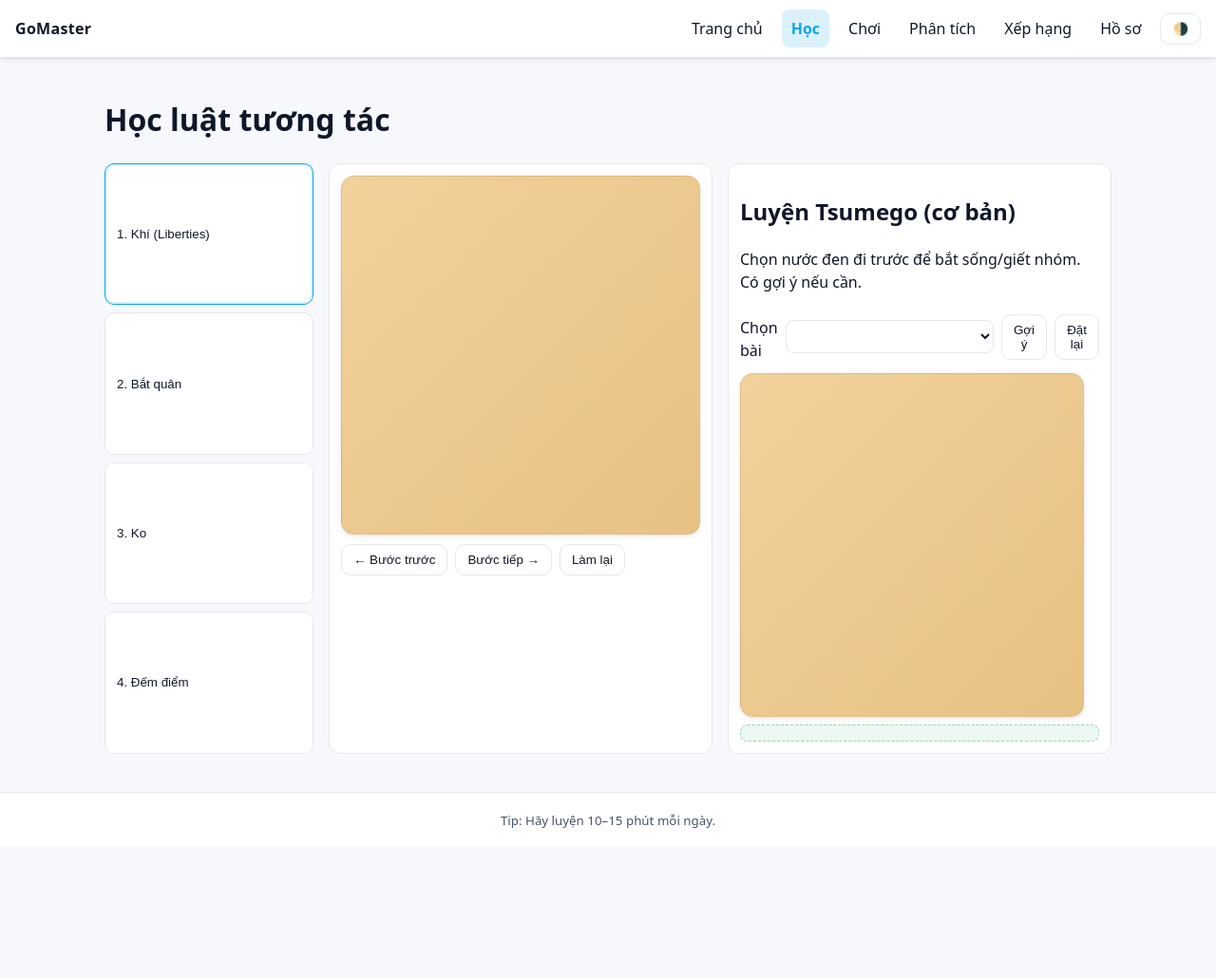
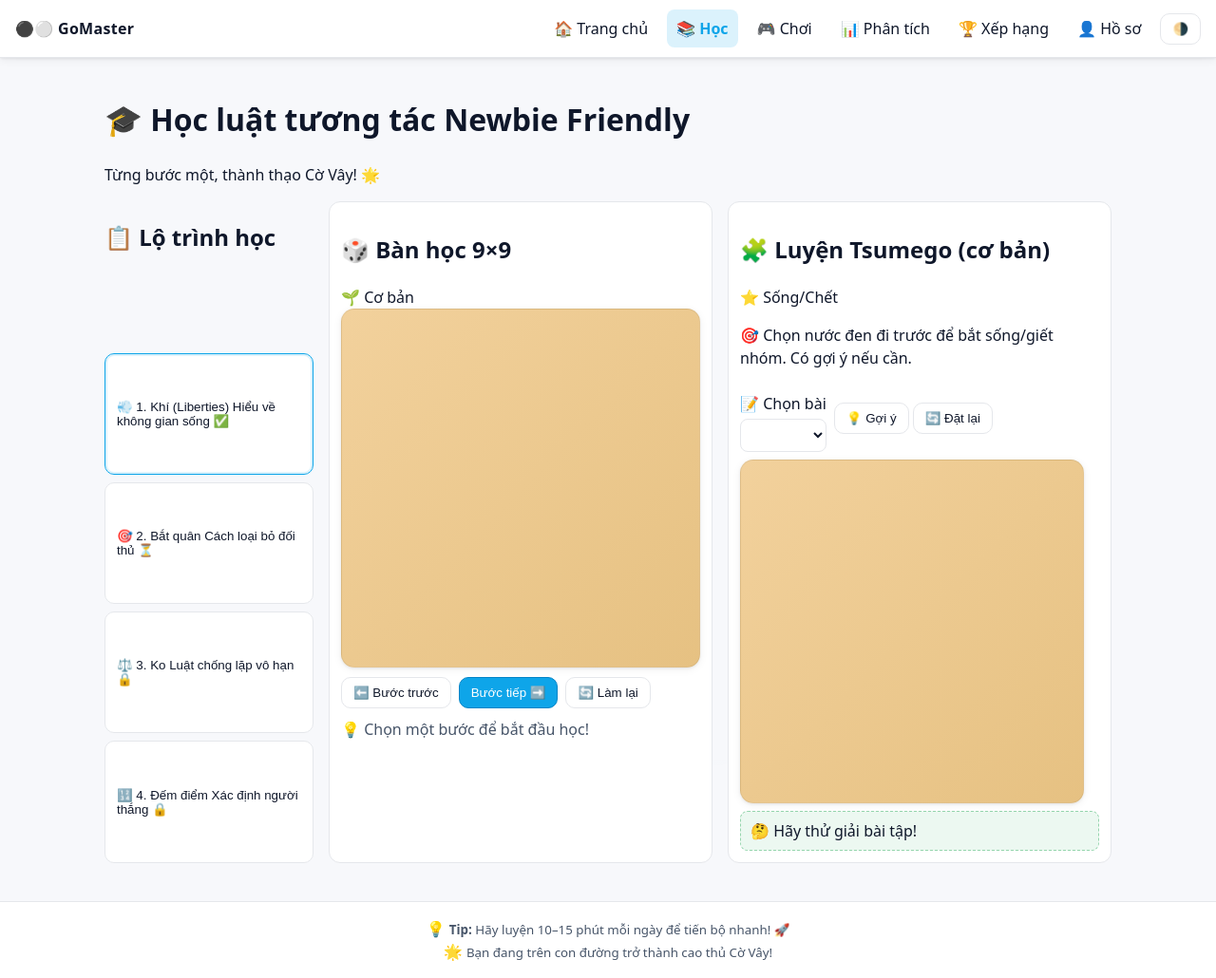
Before and after one commit to anh627/Tr-ch-i-c-v-y, a plain HTML site: page learn.html in a window 1280 px wide. Shown: the whole page at 95% size. Before the commit the page ends 891 px from the top, so only its background shows below. Drawn offline with Linux system fonts and the light colour scheme; a script that the page names is missing.

Commit message:
Update learn.html

```diff
--- a/learn.html
+++ b/learn.html
@@ -14,72 +14,184 @@
   <link rel="icon" href="data:," />
   <link rel="stylesheet" href="styles/main.css" />
   <link rel="stylesheet" href="styles/learn.css" />
+  <link href="https://fonts.googleapis.com/css2?family=Inter:wght@400;500;600;700&display=swap" rel="stylesheet">
 </head>
 <body data-page="learn">
 <a class="skip-link" href="#main">Bỏ qua tới nội dung chính</a>
 
 <header class="topbar" role="banner">
-  <a class="brand" href="index.html">GoMaster</a>
+  <a class="brand" href="index.html">
+    <span class="brand-icon">⚫⚪</span>
+    GoMaster
+  </a>
   <nav class="nav" aria-label="Điều hướng chính">
-    <a href="index.html">Trang chủ</a>
-    <a href="learn.html" aria-current="page">Học</a>
-    <a href="play.html">Chơi</a>
-    <a href="analysis.html">Phân tích</a>
-    <a href="ranking.html">Xếp hạng</a>
-    <a href="profile.html">Hồ sơ</a>
+    <a href="index.html">🏠 Trang chủ</a>
+    <a href="learn.html" aria-current="page" class="nav-active">📚 Học</a>
+    <a href="play.html">🎮 Chơi</a>
+    <a href="analysis.html">📊 Phân tích</a>
+    <a href="ranking.html">🏆 Xếp hạng</a>
+    <a href="profile.html">👤 Hồ sơ</a>
     <button id="themeToggle" class="btn ghost" type="button" aria-label="Đổi chế độ sáng/tối" aria-pressed="false" title="Đổi chế độ sáng/tối">🌗</button>
   </nav>
 </header>
 
 <main id="main" class="container learn">
-  <h1>Học luật tương tác</h1>
+  <div class="page-header">
+    <h1>
+      <span class="page-icon">🎓</span>
+      Học luật tương tác
+      <span class="page-badge">Newbie Friendly</span>
+    </h1>
+    <p class="page-subtitle">Từng bước một, thành thạo Cờ Vây! 🌟</p>
+  </div>
+
   <div class="learn-grid">
     <aside class="steps" role="navigation" aria-label="Các bước học">
-      <button class="step active" data-step="1" type="button" aria-pressed="true" title="Bước 1: Khí (Liberties)">1. Khí (Liberties)</button>
-      <button class="step" data-step="2" type="button" aria-pressed="false" title="Bước 2: Bắt quân">2. Bắt quân</button>
-      <button class="step" data-step="3" type="button" aria-pressed="false" title="Bước 3: Ko">3. Ko</button>
-      <button class="step" data-step="4" type="button" aria-pressed="false" title="Bước 4: Đếm điểm">4. Đếm điểm</button>
+      <div class="steps-header">
+        <h2>📋 Lộ trình học</h2>
+        <div class="progress-bar">
+          <div class="progress-fill" style="width: 25%"></div>
+        </div>
+      </div>
+      <button class="step active" data-step="1" type="button" aria-pressed="true" title="Bước 1: Khí (Liberties)">
+        <span class="step-icon">💨</span>
+        <span class="step-content">
+          <span class="step-title">1. Khí (Liberties)</span>
+          <span class="step-desc">Hiểu về không gian sống</span>
+        </span>
+        <span class="step-status">✅</span>
+      </button>
+      <button class="step" data-step="2" type="button" aria-pressed="false" title="Bước 2: Bắt quân">
+        <span class="step-icon">🎯</span>
+        <span class="step-content">
+          <span class="step-title">2. Bắt quân</span>
+          <span class="step-desc">Cách loại bỏ đối thủ</span>
+        </span>
+        <span class="step-status">⏳</span>
+      </button>
+      <button class="step" data-step="3" type="button" aria-pressed="false" title="Bước 3: Ko">
+        <span class="step-icon">⚖️</span>
+        <span class="step-content">
+          <span class="step-title">3. Ko</span>
+          <span class="step-desc">Luật chống lặp vô hạn</span>
+        </span>
+        <span class="step-status">🔒</span>
+      </button>
+      <button class="step" data-step="4" type="button" aria-pressed="false" title="Bước 4: Đếm điểm">
+        <span class="step-icon">🔢</span>
+        <span class="step-content">
+          <span class="step-title">4. Đếm điểm</span>
+          <span class="step-desc">Xác định người thắng</span>
+        </span>
+        <span class="step-status">🔒</span>
+      </button>
     </aside>
 
     <section class="board-pane" aria-labelledby="learnBoardLabel">
-      <h2 id="learnBoardLabel" class="sr-only">Bàn học 9×9</h2>
+      <div class="board-header">
+        <h2 id="learnBoardLabel">
+          <span class="board-icon">🎲</span>
+          Bàn học 9×9
+        </h2>
+        <div class="difficulty-badge">
+          <span class="difficulty-icon">🌱</span>
+          <span>Cơ bản</span>
+        </div>
+      </div>
       <p id="learnBoardHelp" class="sr-only">
         Điều khiển bàn: chuột để đặt quân, bàn phím mũi tên để di chuyển con trỏ, Enter để đặt, Backspace để hoàn tác (nếu có).
       </p>
+      <div class="board-container">
         <canvas id="learnBoard" width="480" height="480" tabindex="0" aria-label="Bàn học 9×9" aria-describedby="learnBoardHelp">
           Trình duyệt của bạn không hỗ trợ canvas.
         </canvas>
+      </div>
       <div class="board-controls">
-        <button id="prevStep" class="btn" type="button">← Bước trước</button>
-        <button id="nextStep" class="btn" type="button">Bước tiếp →</button>
-        <button id="resetStep" class="btn ghost" type="button">Làm lại</button>
+        <button id="prevStep" class="btn secondary" type="button">
+          <span class="btn-icon">⬅️</span>
+          Bước trước
+        </button>
+        <button id="nextStep" class="btn primary" type="button">
+          Bước tiếp
+          <span class="btn-icon">➡️</span>
+        </button>
+        <button id="resetStep" class="btn ghost" type="button">
+          <span class="btn-icon">🔄</span>
+          Làm lại
+        </button>
       </div>
-      <div class="explain" id="learnExplain" role="status" aria-live="polite"></div>
+      <div class="explain" id="learnExplain" role="status" aria-live="polite">
+        <div class="explain-content">
+          <span class="explain-icon">💡</span>
+          <span class="explain-text">Chọn một bước để bắt đầu học!</span>
+        </div>
+      </div>
     </section>
 
     <section class="practice" aria-labelledby="practiceTitle">
-      <h2 id="practiceTitle">Luyện Tsumego (cơ bản)</h2>
-      <p>Chọn nước đen đi trước để bắt sống/giết nhóm. Có gợi ý nếu cần.</p>
+      <div class="practice-header">
+        <h2 id="practiceTitle">
+          <span class="practice-icon">🧩</span>
+          Luyện Tsumego (cơ bản)
+        </h2>
+        <div class="practice-badge">
+          <span class="badge-icon">⭐</span>
+          <span>Sống/Chết</span>
+        </div>
+      </div>
+      <p class="practice-desc">
+        <span class="desc-icon">🎯</span>
+        Chọn nước đen đi trước để bắt sống/giết nhóm. Có gợi ý nếu cần.
+      </p>
       <div class="practice-row">
-        <label for="puzzleSelect">Chọn bài</label>
+        <div class="practice-control">
+          <label for="puzzleSelect">
+            <span class="label-icon">📝</span>
+            Chọn bài
+          </label>
           <select id="puzzleSelect" class="select" aria-describedby="puzzleHelp"></select>
           <small id="puzzleHelp" class="sr-only">Chọn bài luyện Tsumego.</small>
-        <button id="puzzleHint" class="btn ghost" type="button">Gợi ý</button>
-        <button id="puzzleReset" class="btn" type="button">Đặt lại</button>
+        </div>
+        <div class="practice-actions">
+          <button id="puzzleHint" class="btn ghost" type="button">
+            <span class="btn-icon">💡</span>
+            Gợi ý
+          </button>
+          <button id="puzzleReset" class="btn secondary" type="button">
+            <span class="btn-icon">🔄</span>
+            Đặt lại
+          </button>
+        </div>
       </div>
       <p id="puzzleBoardHelp" class="sr-only">
         Bàn luyện 9×9. Dùng chuột hoặc bàn phím để chọn nước đi. Enter để đặt.
       </p>
+      <div class="puzzle-board-container">
         <canvas id="puzzleBoard" width="360" height="360" tabindex="0" aria-label="Bàn luyện 9×9" aria-describedby="puzzleBoardHelp">
           Trình duyệt của bạn không hỗ trợ canvas.
         </canvas>
-      <div id="puzzleFeedback" class="feedback" role="status" aria-live="polite"></div>
+      </div>
+      <div id="puzzleFeedback" class="feedback" role="status" aria-live="polite">
+        <div class="feedback-content">
+          <span class="feedback-icon">🤔</span>
+          <span class="feedback-text">Hãy thử giải bài tập!</span>
+        </div>
+      </div>
     </section>
   </div>
 </main>
 
 <footer class="footer">
-  <small>Tip: Hãy luyện 10–15 phút mỗi ngày.</small>
+  <div class="footer-content">
+    <div class="footer-tip">
+      <span class="tip-icon">💡</span>
+      <small><strong>Tip:</strong> Hãy luyện 10–15 phút mỗi ngày để tiến bộ nhanh! 🚀</small>
+    </div>
+    <div class="footer-encouragement">
+      <span class="encourage-icon">🌟</span>
+      <small>Bạn đang trên con đường trở thành cao thủ Cờ Vây!</small>
+    </div>
+  </div>
 </footer>
 
 <audio id="sfxPlace" src="assets/sounds/stone-place.mp3" preload="auto" aria-hidden="true"></audio>
```
Lines whose indentation alone changed are shown as unchanged.
